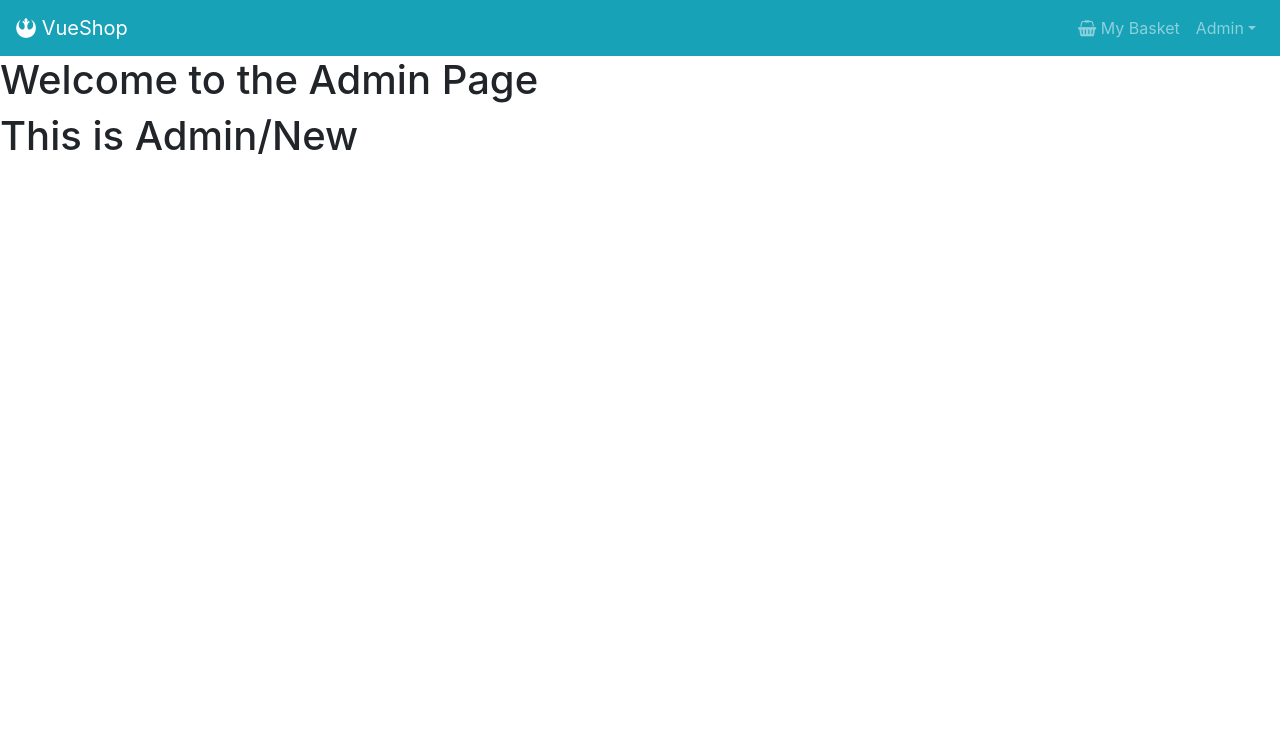
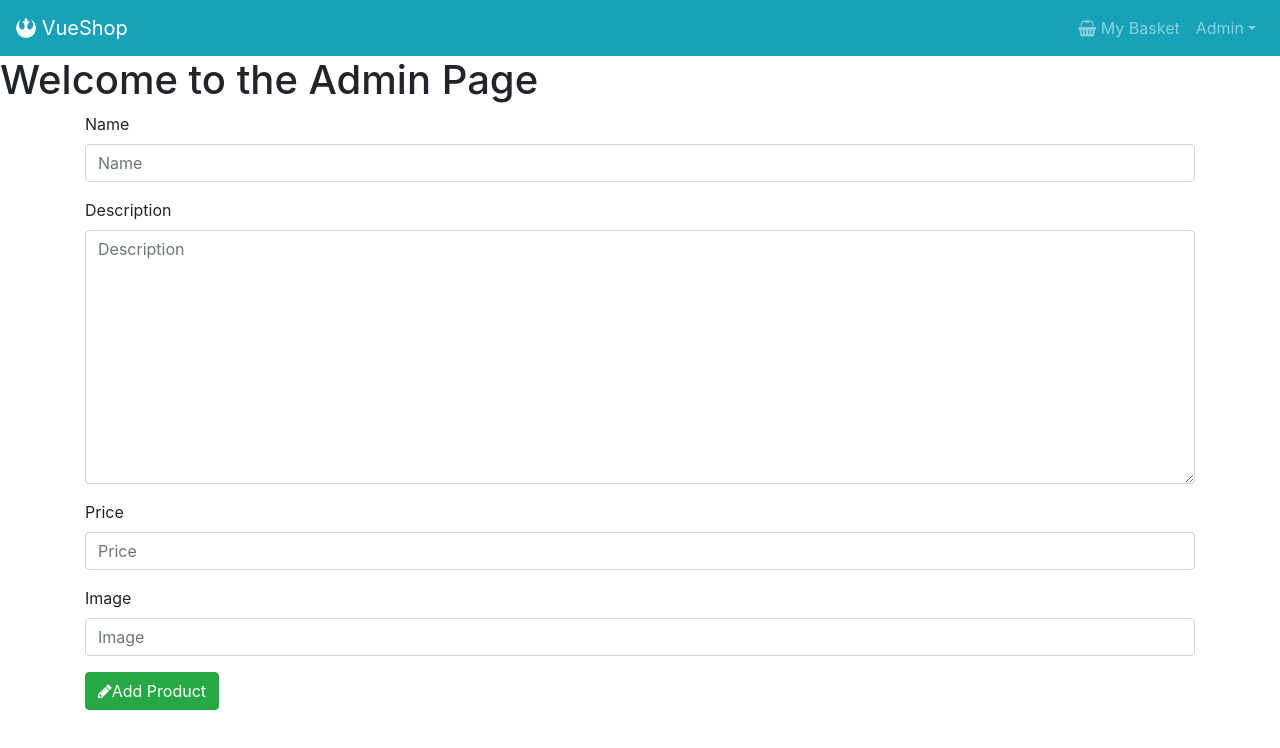
Before and after one commit to rahman95/vue-ecommerce, a Vue app: page /#/admin/create in a window 1280 px wide. Shown: the top 748 px of the page. Built offline with nearby package versions, Linux system fonts and the light colour scheme.

Commit message:
added form for create/update

```diff
--- a/src/assets/styles/app.scss
+++ b/src/assets/styles/app.scss
@@ -1,3 +1,8 @@
 @import 'bootstrap/dist/css/bootstrap.css';
 @import 'bootstrap-vue/dist/bootstrap-vue.css';
 @import 'font-awesome/css/font-awesome.css';
+
+.form-control.error {
+  border-color: #FF3333;
+  box-shadow: inset 0 1px 1px rgba(0,0,0,.075), 0 0 8px rgba(255, 71, 71, 0.6);
+}
--- a/src/components/admin/Create.vue
+++ b/src/components/admin/Create.vue
@@ -1,8 +1,34 @@
 <template>
-  <div>
-    <div class="title">
-      <h1>This is Admin/New</h1>
-    </div>
+  	<div class='container'>
+   		<form @submit.prevent="saveProduct" class='form-horizontal'>
+			<div class='form-group'>
+				<label for='name'>Name</label>
+        <input type="text" placeholder="Name" v-model="model.name" v-validate="'required'" name="name" :class="{'form-control': true, 'error': errors.has('name') }" />
+        <span class="small text-danger" v-show="errors.has('name')">Name is required</span>
+			</div>
+      <div class='form-group'>
+				<label for='name'>Description</label>
+        <textarea placeholder="Description" rows="10" v-model="model.description" v-validate="'required'" name="description" :class="{'form-control': true, 'error': errors.has('description') }" />
+        <span class="small text-danger" v-show="errors.has('description')">Description is required</span>
+			</div>
+			<div class='form-group'>
+				<label for='name'>Price</label>
+        <input type="text" placeholder="Price" v-model="model.price" v-validate="'required|decimal'" name="price" :class="{'form-control': true, 'error': errors.has('price') }" />
+        <span class="small text-danger" v-show="errors.has('price')">Price is required and must be numeric</span>
+			</div>
+			<div class='form-group'>
+				<label for='name'>Image</label>
+        <input type="text" placeholder="Image" v-model="model.image" v-validate="'required|url'" name="image" :class="{'form-control': true, 'error': errors.has('image') }" />
+        <span class="small text-danger" v-show="errors.has('image')">Image is required and must be a valid URL</span>
+			</div>
+      <div class="form-group new-button">
+        <button class="btn btn-success">
+          <i class="fa fa-pencil"></i>
+          <span v-if="isEditing">Update Product</span>
+          <span v-else>Add Product</span>
+        </button>
+      </div>
+   		</form>
   </div>
 </template>
 
@@ -11,8 +37,19 @@
     name: 'Create',
     data () {
       return {
-        msg: 'Welcome to the Admin Create Page'
+        model: {
+          name: null,
+          description: null,
+          price: null,
+          image: null
+        }
       }
+    },
+    methods: {
+    saveProduct() {
+      // prints all the errors
+      console.log(this.errors);
     }
   }
+  }
 </script>
--- a/src/components/admin/Edit.vue
+++ b/src/components/admin/Edit.vue
@@ -1,7 +1,6 @@
 <template>
   <div>
     <div class="title">
-     <h1>This is Admin/Edit/{{$route.params.id}}</h1>
     </div>
   </div>
 </template>
@@ -11,7 +10,7 @@
     name: 'Edit',
     data () {
       return {
-        msg: 'Welcome to the Admin Edit Page'
+        name: null
       }
     }
   }
```
